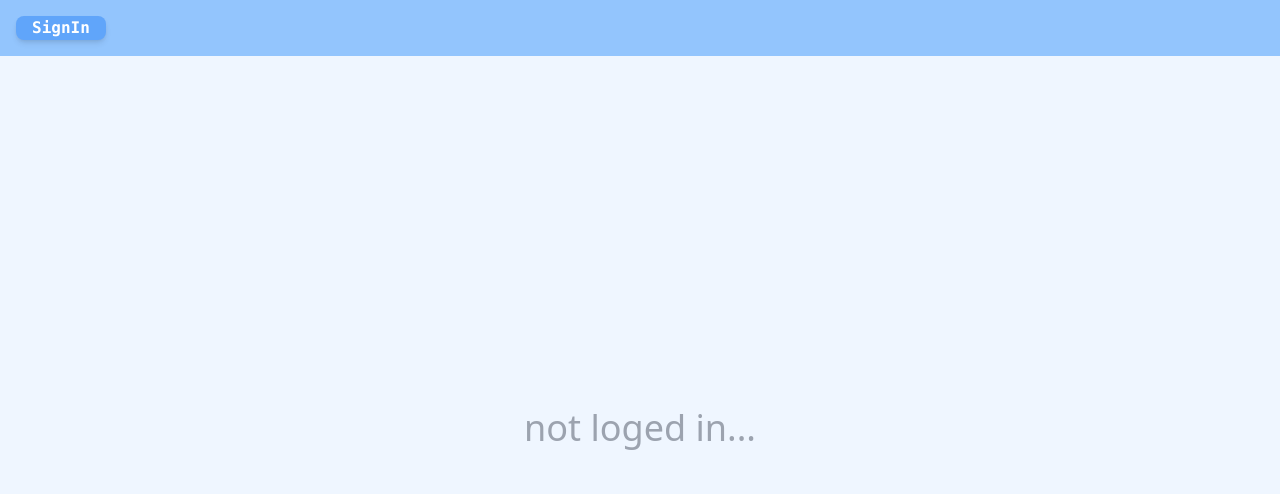
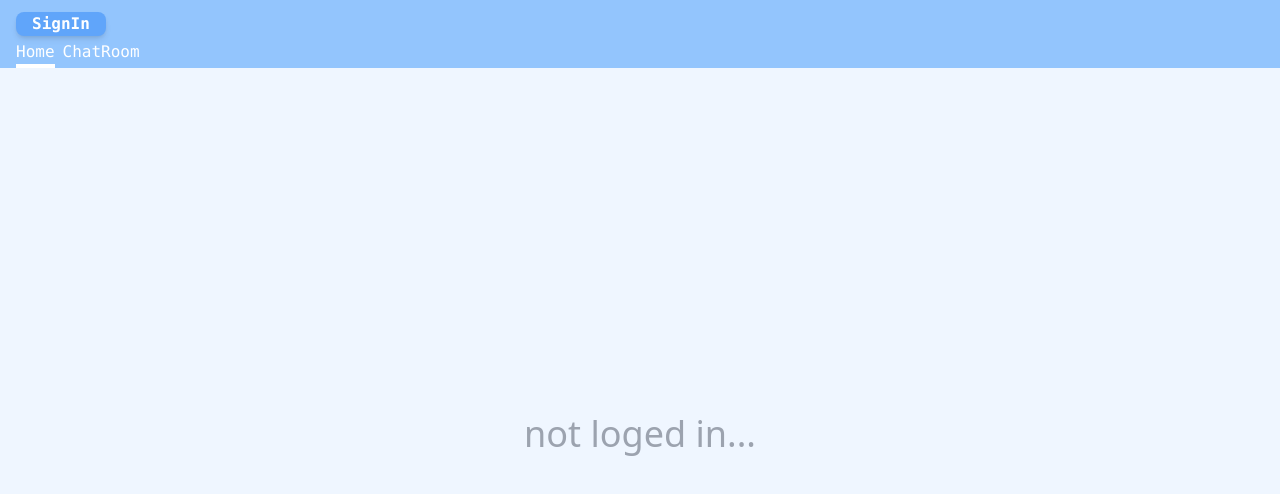
Before and after one commit to Yabessy/private-chat, a Next.js app: page / in a window 1280 px wide. Shown: the top 494 px of the page. Built offline with nearby package versions, Linux system fonts and the light colour scheme; no server answers.

Commit message:
add nav link & show nothing... when no theirID in chatroom

```diff
--- a/components/navbar/Navbar.tsx
+++ b/components/navbar/Navbar.tsx
@@ -1,50 +1,51 @@
-import { GoogleAuthProvider, onAuthStateChanged, signInWithPopup, signOut } from "firebase/auth"
-import React, { useEffect } from "react"
-import { auth } from "../../firebase"
-import { useRouter } from "next/router"
-import { doc, getDoc, setDoc } from "firebase/firestore"
-import { db } from "../../firebase"
-import { useRecoilState } from "recoil"
-import { userState } from "../../atom/userAtom"
+import { GoogleAuthProvider, onAuthStateChanged, signInWithPopup, signOut } from "firebase/auth";
+import React, { useEffect } from "react";
+import { auth } from "../../firebase";
+import { useRouter } from "next/router";
+import { doc, getDoc, setDoc } from "firebase/firestore";
+import { db } from "../../firebase";
+import { useRecoilState } from "recoil";
+import { userState } from "../../atom/userAtom";
 
-export default function Navbar({ theirProfile }: any) {
-  const [currentUser, setCurrentUser] = useRecoilState(userState)
-  const router = useRouter()
+export default function Navbar({ theirProfile, whereIsMe }: any) {
+  const [currentUser, setCurrentUser] = useRecoilState(userState);
+  const router = useRouter();
   async function googleSignIn() {
-    const provider = new GoogleAuthProvider()
+    const provider = new GoogleAuthProvider();
     await signInWithPopup(auth, provider)
       .then(async (result) => {
         await setDoc(doc(db, "users", result.user.uid), {
           uid: result.user.uid,
           name: result.user.displayName,
           email: result.user.email,
-          photoURL: result.user.photoURL
-        })
-        router.push("/")
+          photoURL: result.user.photoURL,
+        });
+        router.push("/");
       })
       .catch((error) => {
-        console.log(error)
-      })
+        console.log(error);
+      });
   }
   useEffect(() => {
     onAuthStateChanged(auth, (user) => {
-      const uid = auth.currentUser?.uid
+      const uid = auth.currentUser?.uid;
       if (user) {
         const fetchUser = async () => {
           // @ts-ignore
-          const docRef = doc(db, "users", uid)
-          const docSnap = await getDoc(docRef)
+          const docRef = doc(db, "users", uid);
+          const docSnap = await getDoc(docRef);
           if (docSnap.exists()) {
             // @ts-ignore
-            setCurrentUser(docSnap.data())
+            setCurrentUser(docSnap.data());
           }
+        };
+        fetchUser();
       }
-        fetchUser()
-      }
-    })
-  }, [])
+    });
+  }, []);
   return (
-    <nav className="z-40 w-full flex sticky top-0 px-4 py-4 font-mono bg-blue-300 text-white">
+    <nav className="flex flex-col items-start z-40 px-4 w-full sticky top-0  font-mono bg-blue-300 text-white">
+      <div className="w-full flex bg-blue-300 pb-1 pt-3">
         {currentUser ? (
           <>
             <div className="flex-1 w-auto flex justify-start items-center overflow-hidden">
@@ -55,9 +56,9 @@ export default function Navbar({ theirProfile }: any) {
                 referrerPolicy="no-referrer"
                 alt="userImg"
                 onClick={async () => {
-                setCurrentUser(null)
-                await signOut(auth)
-                router.push("/")
+                  setCurrentUser(null);
+                  await signOut(auth);
+                  router.push("/");
                 }}
               />
               <div className="flex-shrink flex flex-col items-start ml-1 sm:ml-2 mr-2 md:mr-0 leading-tight overflow-hidden">
@@ -79,12 +80,7 @@ export default function Navbar({ theirProfile }: any) {
                   <p className="text-[13px] sm:text-[15px] md:text-[16px]text-[16px] font-semibold tracking-wider truncate">{theirProfile.name}</p>
                   <p className="text-[13px] sm:text-[15px] md:text-[16px]text-[12px] font-semibold tracking-wider truncate">{theirProfile.email}</p>
                 </div>
-              <img
-                src={theirProfile.photoURL || ""}
-                referrerPolicy="no-referrer"
-                alt="userImg"
-                className="rounded-full w-10 h-10 object-contain"
-              />
+                <img src={theirProfile.photoURL || ""} referrerPolicy="no-referrer" alt="userImg" className="rounded-full w-10 h-10 object-contain" />
               </div>
             )}
           </>
@@ -93,6 +89,15 @@ export default function Navbar({ theirProfile }: any) {
             SignIn
           </button>
         )}
+      </div>
+      <ul className="flex space-x-2">
+        <li onClick={() => router.push("/")} className={`${whereIsMe === "home" ? `border-b-4 border-white` : ""} cursor-pointer`}>
+          Home
+        </li>
+        <li onClick={() => router.push("/chatroom")} className={`${whereIsMe === "room" ? `border-b-4 border-white` : ""} cursor-pointer`}>
+          ChatRoom
+        </li>
+      </ul>
     </nav>
-  )
+  );
 }
--- a/pages/chatroom.tsx
+++ b/pages/chatroom.tsx
@@ -16,13 +16,19 @@ export default function chatroom({ theirID }: any) {
     onAuthStateChanged(auth, async (user) => {
       if (!user) {
         router.push("/");
-
       } else {
+        if (user.uid === theirID) {
+          router.push("/");
+        }
         setCurrentUserID(user.uid);
-        const docRef = doc(db, "users", user.uid, "chats", theirID);
-        const docSnap = await getDoc(docRef);
-        if (docSnap.exists()) {
-          setTheirProfile(docSnap.data());
+        if (!theirID) {
+          setTheirProfile(null);
+        } else {
+          const docRef = doc(db, "users", user.uid, "chats", theirID);
+          const docSnap = await getDoc(docRef);
+          if (docSnap.exists()) {
+            setTheirProfile(docSnap.data());
+          }
         }
       }
     });
@@ -35,10 +41,15 @@ export default function chatroom({ theirID }: any) {
       </Head>
 
       <main className="w-full h-[720px] sm:h-[1080px] lg:h-screen flex flex-col items-center bg-gray-50 font-mono">
-        {currentUserID && theirProfile && (
+        {currentUserID && theirProfile ? (
           <>
-            <Navbar theirProfile={theirProfile} />
+            <Navbar theirProfile={theirProfile} whereIsMe="room" />
             <Room yourID={currentUserID} theirID={theirID} />
+          </>
+        ) : (
+          <>
+            <Navbar whereIsMe="room" />
+            <h1>nothing....</h1>
           </>
         )}
       </main>
@@ -48,6 +59,12 @@ export default function chatroom({ theirID }: any) {
 
 export async function getServerSideProps(context: any) {
   const { theirID } = context.query;
+  if (!theirID)
+    return {
+      props: {
+        theirID: null,
+      },
+    };
   return {
     props: {
       theirID,
--- a/pages/index.tsx
+++ b/pages/index.tsx
@@ -14,7 +14,7 @@ const Home: NextPage = () => {
       </Head>
 
       <main className="w-full h-[720px] sm:h-[1080px] lg:h-screen flex flex-col items-center bg-blue-50">
-        <Navbar />
+        <Navbar whereIsMe="home"/>
         {currentUser ? (
           <Chatlists />
         ) : (
```
Lines whose indentation alone changed are shown as unchanged.
